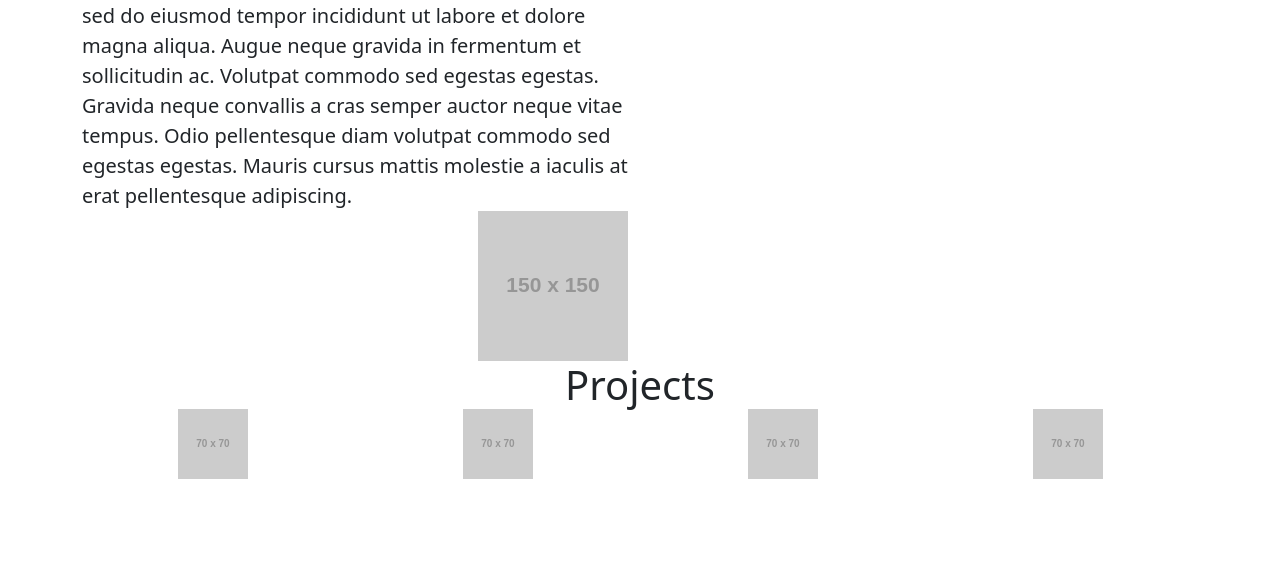
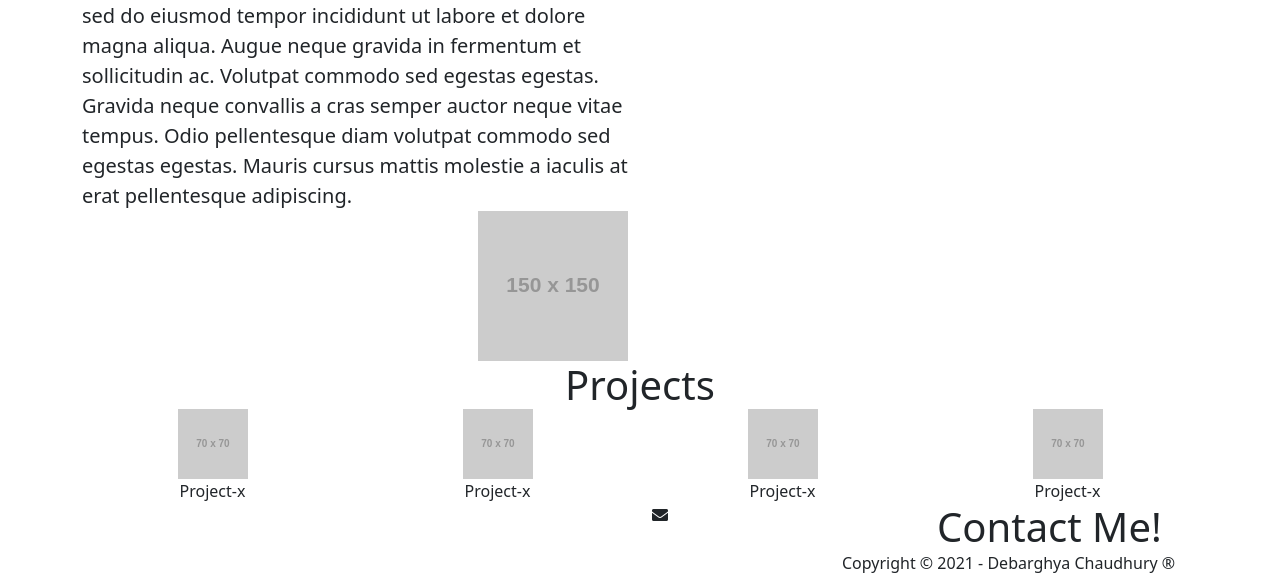
Before and after one commit to dbxc-dev/dbxc-dev.github.io, a plain HTML site: page index.html in a window 1280 px wide. Shown: the part 349-924 px from the top of the page. Before the commit the page ends 828 px from the top, so only its background shows below. Drawn offline with nearby package versions, Linux system fonts and the light colour scheme; placeholder pictures from the web are drawn by us.

Commit message:
feat: Add bootstrap layout for footer

```diff
--- a/index.html
+++ b/index.html
@@ -86,24 +86,35 @@
         <div class="row justify-content-center">
             <div class="col text-center">
                 <img src="https://via.placeholder.com/70" alt="Project thumbnail">
+                <div>Project-x</div>
             </div>
             <div class="col text-center">
                 <img src="https://via.placeholder.com/70" alt="Project thumbnail">
+                <div>Project-x</div>
             </div>
             <div class="col text-center">
                 <img src="https://via.placeholder.com/70" alt="Project thumbnail">
+                <div>Project-x</div>
             </div>
             <div class="col text-center">
                 <img src="https://via.placeholder.com/70" alt="Project thumbnail">
+                <div>Project-x</div>
             </div>
         </div>
     </div>
     <!-- footer -->
-    <div>
+    <div class="container">
         <!-- mail -->
-        <div></div>
+        <div class="row justify-content-end">
+            <div class="col-3">
+                <i class="fas fa-envelope"></i>
+            </div>
+            <div class="col-3 display-6">Contact Me!</div>
+        </div>
         <!-- copyright -->
-        <div></div>
+        <div class="row justify-content-end">
+            <div class="col-4">Copyright &copy; 2021 - Debarghya Chaudhury &reg;</div>
+        </div>
     </div>
     <script src="https://cdn.jsdelivr.net/npm/@popperjs/core@2.9.2/dist/umd/popper.min.js"
         integrity="sha384-IQsoLXl5PILFhosVNubq5LC7Qb9DXgDA9i+tQ8Zj3iwWAwPtgFTxbJ8NT4GN1R8p"
```
